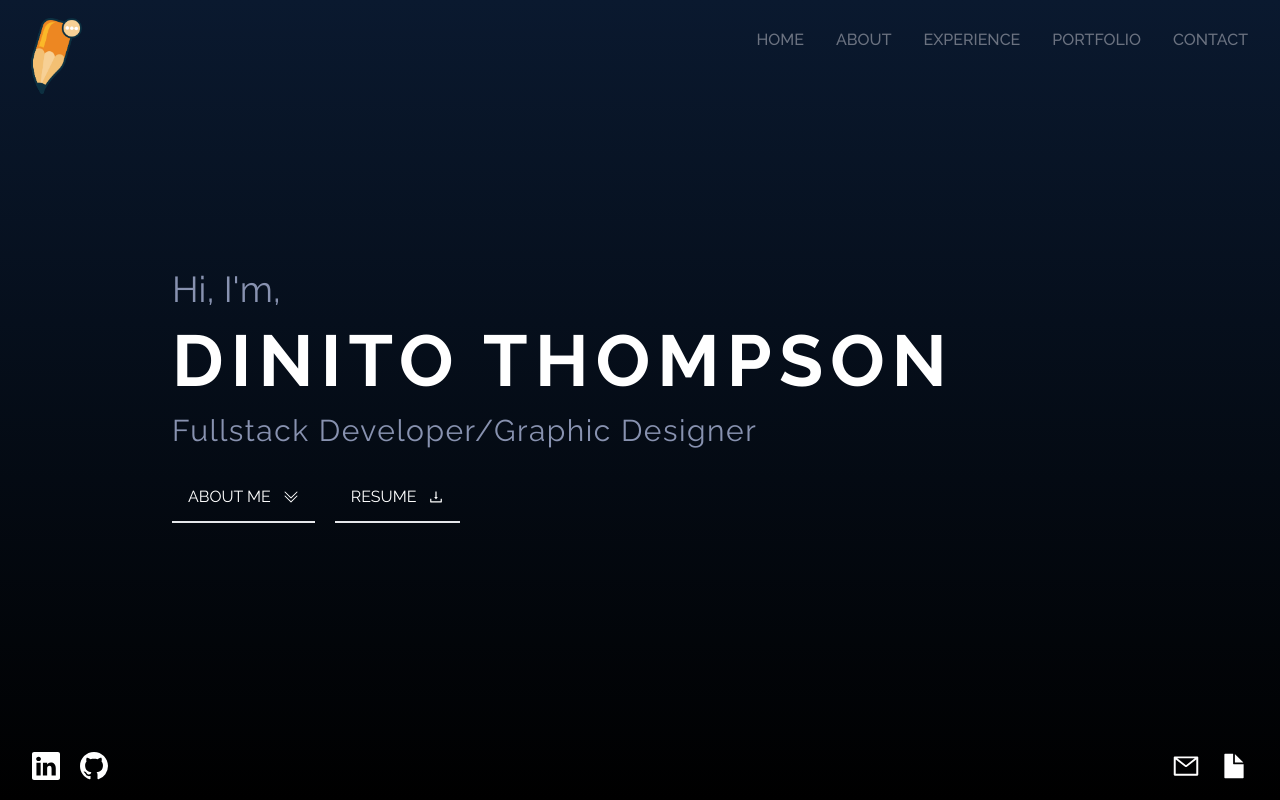
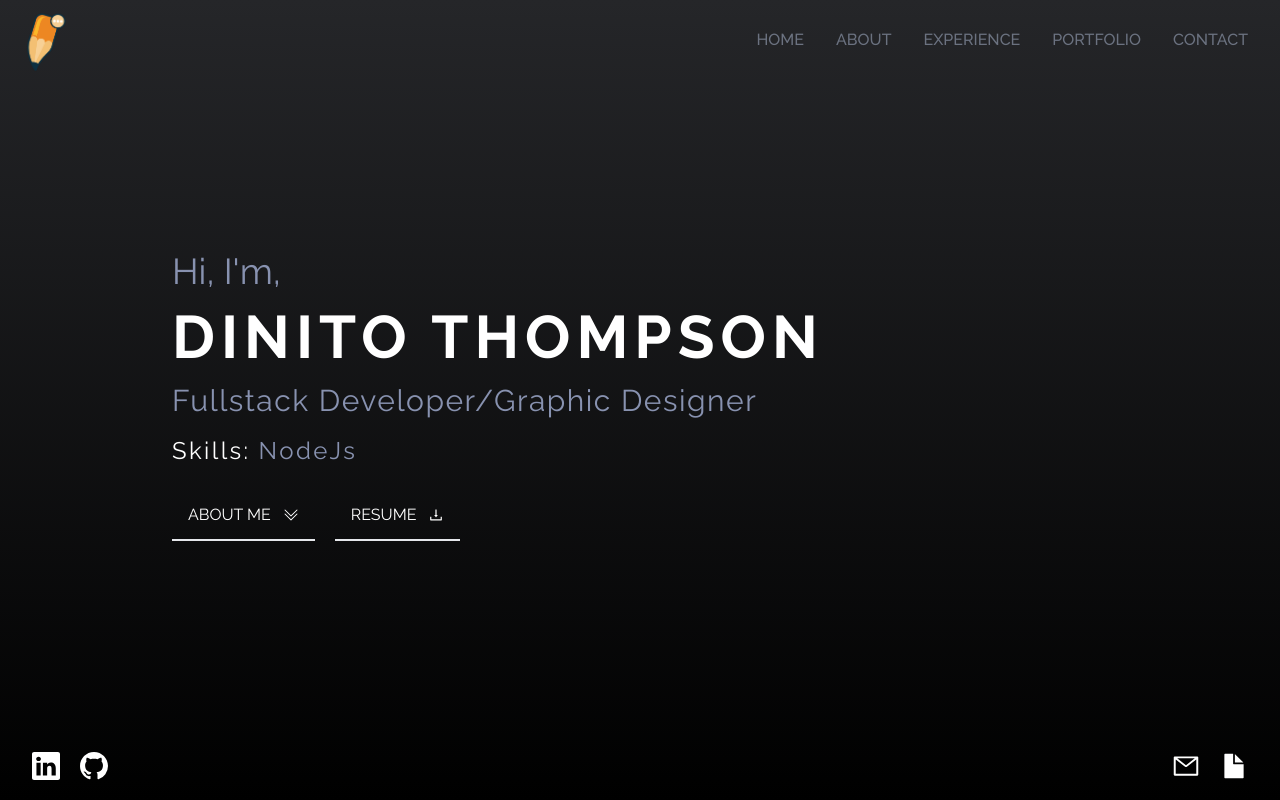
Before and after one commit to DinitoThompson/dinito-thompson-porfolio, a React (Create React App) app: page / in a window 1280 px wide. Shown: the top 800 px of the page. Built offline with nearby package versions, Linux system fonts and the light colour scheme.

Commit message:
Added react type dependencies

```diff
--- a/package.json
+++ b/package.json
@@ -14,6 +14,7 @@
     "react-scripts": "5.0.1",
     "react-scroll": "^1.8.7",
     "swiper": "^8.2.5",
+    "typewriter-effect": "^2.19.0",
     "web-vitals": "^2.1.4"
   },
   "scripts": {
--- a/src/components/Home.jsx
+++ b/src/components/Home.jsx
@@ -5,21 +5,49 @@ import { AiOutlineDownload } from "react-icons/ai";
 // React Scroll
 import { Link } from "react-scroll";
 
+import Typewriter from "typewriter-effect";
+
 const Home = () => {
   return (
     <div
       name="home"
-      className="w-full h-screen bg-gradient-to-b from-[#0a192f] to-black"
+      className="w-full h-screen bg-gradient-to-b from-[#252629] to-black"
     >
       {/* Container */}
       <div className="max-w-[1000px] mx-auto px-8 space-y-4 flex flex-col justify-center h-full">
         <p className="text-4xl text-[#8892b0]">Hi, I'm,</p>
-        <h1 className="text-4xl sm:text-7xl font-bold uppercase tracking-widest text-white">
+        <h1 className="text-4xl md:text-6xl sm:text-5xl font-bold uppercase tracking-widest text-white">
           Dinito Thompson
         </h1>
         <h2 className="text-xl sm:text-3xl tracking-wider text-[#8892b0]">
           Fullstack Developer/Graphic Designer
         </h2>
+        <div className="flex text-xl sm:text-2xl tracking-widest text-[#8892b0]">
+          <h2 className="text-white">
+            Skills: <span></span>
+          </h2>
+          <div className="pl-2">
+            <Typewriter
+              options={{
+                strings: [
+                  "ReactJs",
+                  "NodeJs",
+                  "Java",
+                  "C++",
+                  "HTML",
+                  "JavaScript",
+                  "Adobe Photoshop",
+                  "TailwindCss",
+                  "Firebase",
+                  "Adobe Illustrator",
+                ],
+                autoStart: true,
+                loop: true,
+                cursor: null,
+              }}
+            />
+          </div>
+        </div>
         {/* Buttons */}
         <div className="flex space-x-5">
           <Link to={"about"} smooth={true} duration={500}>
--- a/src/components/Navbar.jsx
+++ b/src/components/Navbar.jsx
@@ -41,8 +41,8 @@ const Navbar = () => {
           <img
             src={"/assets/Logo_Icons/Dinito - Logo.png"}
             alt="/"
-            style={{ width: "80px" }}
-            className="mt-8 hover:cursor-pointer"
+            style={{ width: "60px" }}
+            className="mt-1 hover:cursor-pointer hover:scale-110 duration-300"
           />
         </Link>
       </div>
@@ -55,7 +55,7 @@ const Navbar = () => {
             className="px-4 cursor-pointer uppercase font-medium text-gray-500 hover:scale-105 duration-500"
           >
             <Link to={link} smooth={true} duration={500}>
-              {link}
+              <div className="hover:text-white duration-300">{link}</div>
             </Link>
           </li>
         ))}
@@ -78,7 +78,7 @@ const Navbar = () => {
         className={
           !mobileNav
             ? "hidden"
-            : "absolute top-0 left-0 w-full h-screen bg-[#0a192f] flex flex-col justify-center items-center z-40"
+            : "fixed top-0 left-0 w-full h-screen bg-[#252629] flex flex-col justify-center items-center z-40"
         }
       >
         {links.map(({ id, link }) => (
```
Also changed, not shown: 1 other file (tests, documents, lock files or other folders).
